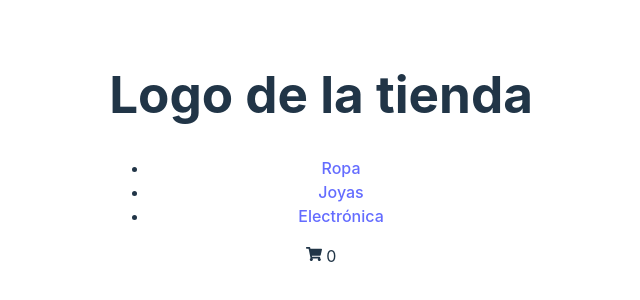
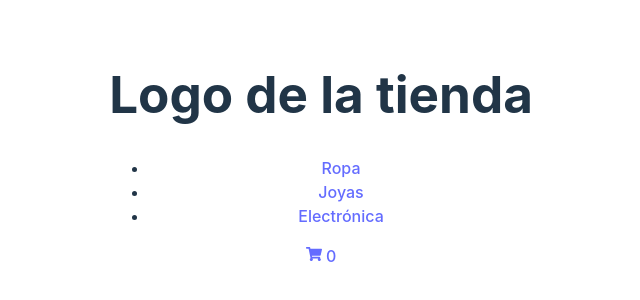
Before and after one commit to llaruina/coder-react, a React (Vite) app: page /detalle in a window 1280 px wide. Shown: the part 250-550 px from the top of the page, without its empty margins (319-959 px from the left). Built offline with nearby package versions, Linux system fonts and the light colour scheme.

Commit message:
Proyecto con carrito

```diff
--- a/src/componentes/ItemDetail/ItemDetail.jsx
+++ b/src/componentes/ItemDetail/ItemDetail.jsx
@@ -1,4 +1,4 @@
-import react from 'react'
+import React, { useContext, useState } from 'react'
 import ItemCount from '../Item/ItemCount'
 import { CartContext } from '../../Context/CartContex'
 import { Link } from 'react-router-dom'
@@ -9,6 +9,8 @@ export const ItemDetail = ({ producto }) => {
 
     const { titulo, imagen, precio, descripcion, id } = producto
 
+    console.log("Esta en carrito:" +  estaEnCarrito({ id }) )
+
     return (
         <div>
 
@@ -17,6 +19,7 @@ export const ItemDetail = ({ producto }) => {
             <p> {descripcion}</p>
             <p>${precio}</p>
             {
+
                 estaEnCarrito({ id }) ?
                     <Link to='/cart'>Ir Al Carrito</Link>
                     :
--- a/src/componentes/ItemDetailConteiner/ItemDetailConteiner.jsx
+++ b/src/componentes/ItemDetailConteiner/ItemDetailConteiner.jsx
@@ -22,7 +22,7 @@ export const ItemDetailContainer = () => {
 
         getDoc(productoDeFB).then(res => {
             const dataProducto = res.data()
-            const productoFinal = { ...dataProducto, id: snapshot.id }
+            const productoFinal = { ...dataProducto, id: res.id }
             setProducto(productoFinal)
         }).finally(setLoading(false))
 
--- a/src/componentes/NavBar/NavBar.jsx
+++ b/src/componentes/NavBar/NavBar.jsx
@@ -20,7 +20,9 @@ const NavBar = () => {
                 </li>
             </ul>
 
-            <CartWidget />
+            <Link to='/cart'>
+                <CartWidget />
+            </Link>
         </div>
     )
 
```
